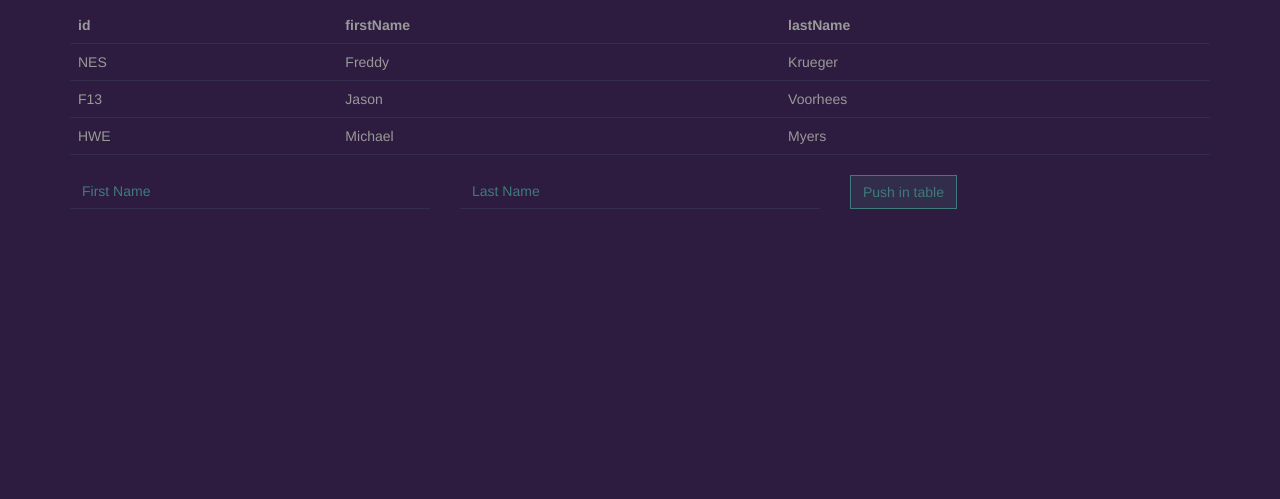
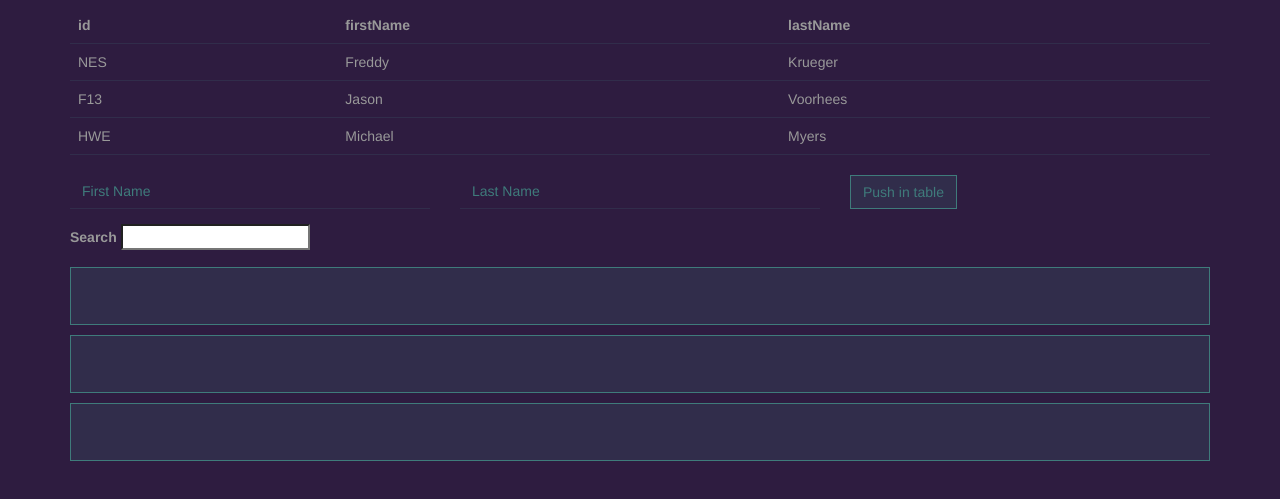
Before and after one commit to Yanioconjota/angular-training, a website: page training-02.html in a window 1280 px wide. Shown: the part 107-606 px from the top of the page. Drawn offline with nearby package versions, Linux system fonts and the light colour scheme; some packages are replaced by stand-ins of ours; a script that the page names is missing.

Commit message:
Adding filters

```diff
--- a/public/js/app.js
+++ b/public/js/app.js
@@ -83,3 +83,12 @@ app.controller('myController', function($scope){
 
 	}
 });
+
+app.controller('agenda', ['$scope', function($scope){
+	var vm = this;
+	vm.entradasAgenda = [
+		{firstName: 'Elliot', lastName: 'Spencer', Alias: 'Pinhead', phoneNumber: '0800-LAMENT'},
+		{firstName: 'Ed', lastName: 'Gein', Alias: 'Leatherface', phoneNumber: '0800-HOTSAUSAGE'},
+		{firstName: 'Charles "Chucky"', lastName: 'Lee', Alias: 'The Lakeshore Strangler', phoneNumber: '0800-DOLL'}
+	]
+}]);
--- a/training-02.html
+++ b/training-02.html
@@ -70,6 +70,17 @@
 							</div>
 						</div>
 					</div>
+					<div class="row">
+						<div class="col-xs-12" ng-controller="agenda as actrl">
+							<div class="form-group">
+								<label>Search</label>
+								<input type="search">
+							</div>
+							<pre ng-repeat="entrada in actrl.entradasAgenda">
+								<span ng-bind-template="{{actrl.entradasAgenda.firstname}} {{actrl.entradasAgenda.lastName}} {{actrl.entradasAgenda.phoneNumber}}"></span>
+							</pre>
+						</div>
+					</div>
 				</div>
 			</div>
 		</div>
```
